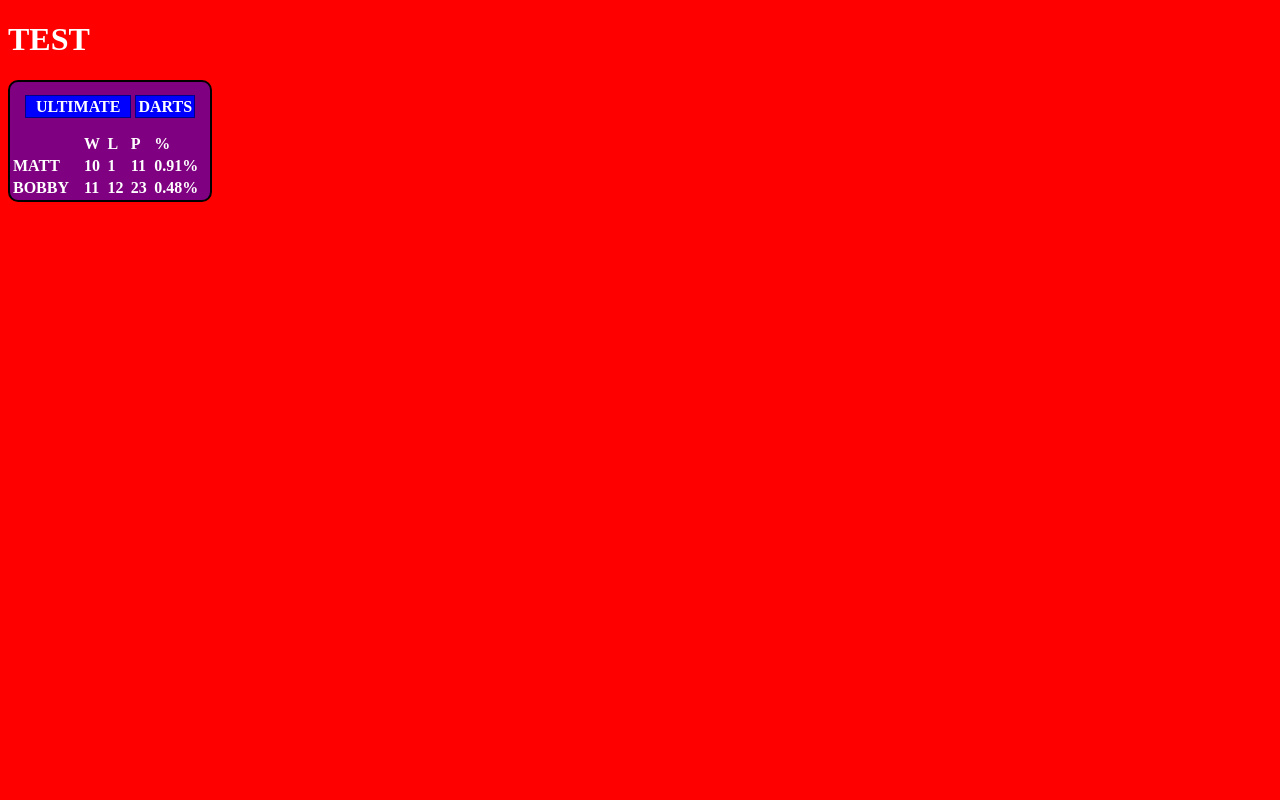
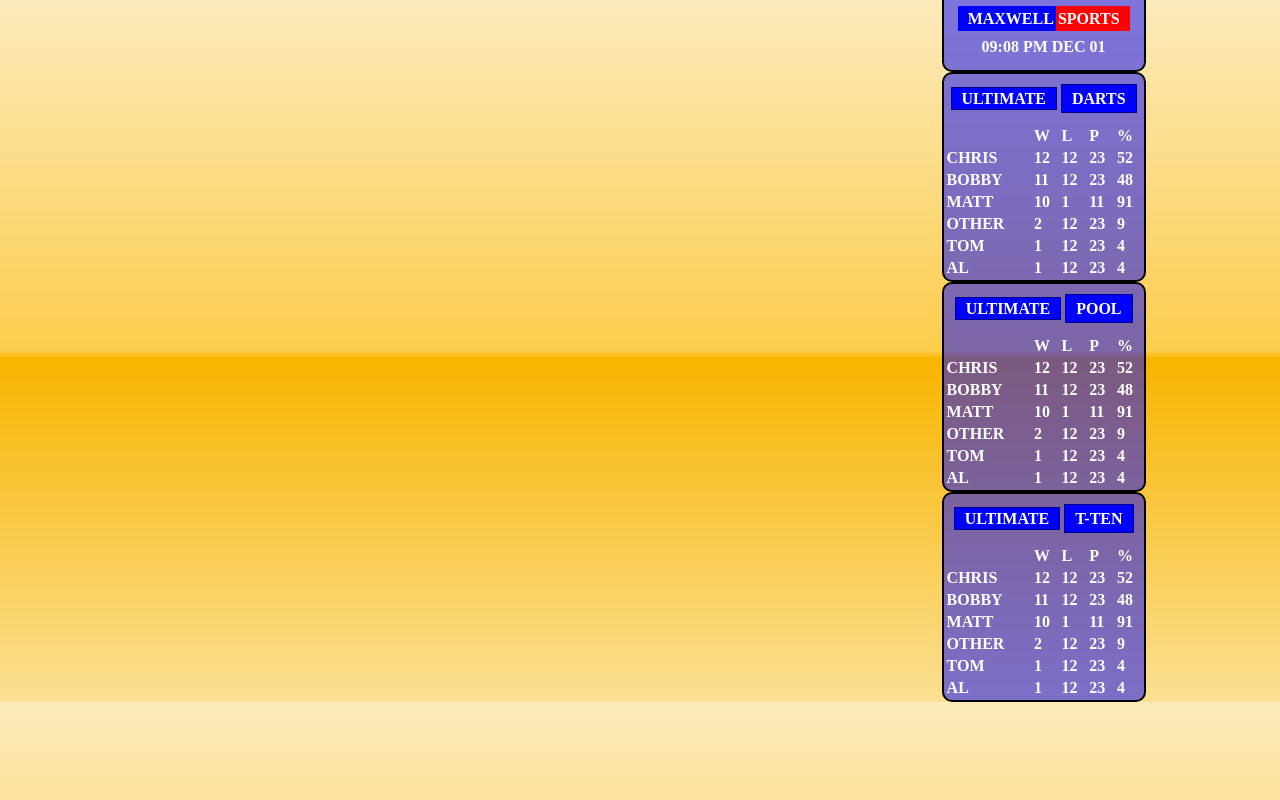
Before and after one commit to MatthewRound/maxwellSportsHD, a plain HTML site: page src/index.html in a window 1280 px wide. Drawn offline with Linux system fonts and the light colour scheme.

Commit message:
added more leagues

```diff
--- a/src/css/custom/app.css
+++ b/src/css/custom/app.css
@@ -1,7 +1,12 @@
-/*  */
+/***************************************
+ * @scriptAuthor Matthew Round <roundyz32@gmail.com>
+ * @scriptDate   01-12-16 (21:00)
+ * @scriptName   css/custom/app.css
+ ***************************************/
+
 body
 {
-	background-color:red;
+	background: linear-gradient(to bottom, #fceabb 0%,#fccd4d 50%,#f8b500 51%,#fbdf93 100%);
 	color:white;
 	font-weight:900;
 	text-transform: uppercase;
@@ -13,6 +18,13 @@ body
 	border-radius:10px;
 	background-color:rgba(0, 0, 255, 0.5);
 	width:200px;
+}
+
+.eventScoreBoard:first-child
+{
+	height:60px;
+	padding-top:50px;
+	text-align: center;
 }
 
 .eventTitle
@@ -34,10 +46,32 @@ body
 	font-weight:1900;
 	background:blue;
 	border: 1px solid darkblue;
-	padding:2px;
+	padding:5px 10px 5px 10px;
 }
 
 .scoreBoard
 {
 	width:100%;
 }
+
+.rightSide
+{
+	right: 0;
+	float: right;
+	margin-right: 10%;
+	margin-top: -50px;
+}
+.maxwell
+{
+	background:blue;
+	padding:4px 2px 4px 10px;
+}
+.sports
+{
+	background:red;
+	padding:4px 10px 4px 2px;
+}
+.maxwellSports
+{
+	margin-bottom:10px;
+}
--- a/src/index.html
+++ b/src/index.html
@@ -8,9 +8,17 @@
 		<title>Overlay</title>
 	</head>
 	<body data-ng-app="app">
-		<h1>Test</h1>
 		<div ng-controller="overlay">
+			<div class="rightSide">
 				<div class="eventScoreBoard">
+					<div class="maxwellSports"><span class="maxwell">Maxwell</span><span class="sports">Sports</span></div>
+					<div class="dateContainer">
+						<span class="time">{{date| date:'hh:mm'}}</span>
+						<span class="hemiDay">{{date| date:'a'}}</span>
+						<span class="date">{{date| date:'MMM dd'}}</span>
+					</div>
+				</div>
+				<div class="eventScoreBoard" ng-repeat="event in events">
 					<p class="eventTitle">
 						<span class="ultimate">ULTIMATE</span>
 						<span class="eventName" ng-bind="event.name.toUpperCase()"></span>
@@ -23,7 +31,7 @@
 							<td>P</td>
 							<td>%</td>
 						</tr>
-					<tr ng-repeat="(key, card) in event.scores">
+						<tr ng-repeat="(key, card) in event.scores | orderBy : '-wins'">
 							<td ng-bind="card.name"></td>
 							<td ng-bind="card.wins"></td>
 							<td ng-bind="card.loses"></td>
@@ -33,6 +41,7 @@
 					</table>
 				</div>
 			</div>
+		</div>
 	</body>
 	<script src="/js/lib/jquery.min.js" type="text/javascript"></script>
 	<script src="/js/lib/angular.min.js" type="text/javascript"></script>
--- a/src/js/custom/app.js
+++ b/src/js/custom/app.js
@@ -2,7 +2,8 @@ var app = angular.module('app', []);
 
 app.controller('overlay', ['$scope', '$http', function($scope, $http) {
 /* 	TODO get this dynamically updated */
-	$scope.event = {
+	$scope.events = [
+		{
 			name : 'darts',
 			scores : [
 				{
@@ -10,20 +11,128 @@ app.controller('overlay', ['$scope', '$http', function($scope, $http) {
 					'wins': 10,
 					'loses': 1,
 					'played': 11,
-				'win%' :0
 				},
 				{
 					'name': 'bobby',
 					'wins': 11,
 					'loses': 12,
 					'played': 23,
-				'win%' :0
+				},
+				{
+					'name': 'chris',
+					'wins': 12,
+					'loses': 12,
+					'played': 23,
+				},
+				{
+					'name': 'tom',
+					'wins': 1,
+					'loses': 12,
+					'played': 23,
+				},
+				{
+					'name': 'al',
+					'wins': 1,
+					'loses': 12,
+					'played': 23,
+				},
+				{
+					'name': 'other',
+					'wins': 2,
+					'loses': 12,
+					'played': 23,
 				}
 			]
-	};
+		},
+		{
+			name : 'pool',
+			scores : [
+				{
+					'name': 'matt',
+					'wins': 10,
+					'loses': 1,
+					'played': 11,
+				},
+				{
+					'name': 'bobby',
+					'wins': 11,
+					'loses': 12,
+					'played': 23,
+				},
+				{
+					'name': 'chris',
+					'wins': 12,
+					'loses': 12,
+					'played': 23,
+				},
+				{
+					'name': 'tom',
+					'wins': 1,
+					'loses': 12,
+					'played': 23,
+				},
+				{
+					'name': 'al',
+					'wins': 1,
+					'loses': 12,
+					'played': 23,
+				},
+				{
+					'name': 'other',
+					'wins': 2,
+					'loses': 12,
+					'played': 23,
+				}
+			]
+		},
+		{
+			name : 't-ten',
+			scores : [
+				{
+					'name': 'matt',
+					'wins': 10,
+					'loses': 1,
+					'played': 11,
+				},
+				{
+					'name': 'bobby',
+					'wins': 11,
+					'loses': 12,
+					'played': 23,
+				},
+				{
+					'name': 'chris',
+					'wins': 12,
+					'loses': 12,
+					'played': 23,
+				},
+				{
+					'name': 'tom',
+					'wins': 1,
+					'loses': 12,
+					'played': 23,
+				},
+				{
+					'name': 'al',
+					'wins': 1,
+					'loses': 12,
+					'played': 23,
+				},
+				{
+					'name': 'other',
+					'wins': 2,
+					'loses': 12,
+					'played': 23,
+				}
+			]
+		},
+	];
+
 
 	$scope.caculateWinPercentate = function(scoreCard) {
-		return Math.round((scoreCard.wins / scoreCard.played) *100) /100 + '%';
+		return (Math.round((scoreCard.wins / scoreCard.played) * 100) /100)*100;
 	}
 
+	$scope.date = new Date();
+
 }]);
```
Lines whose indentation alone changed are shown as unchanged.
